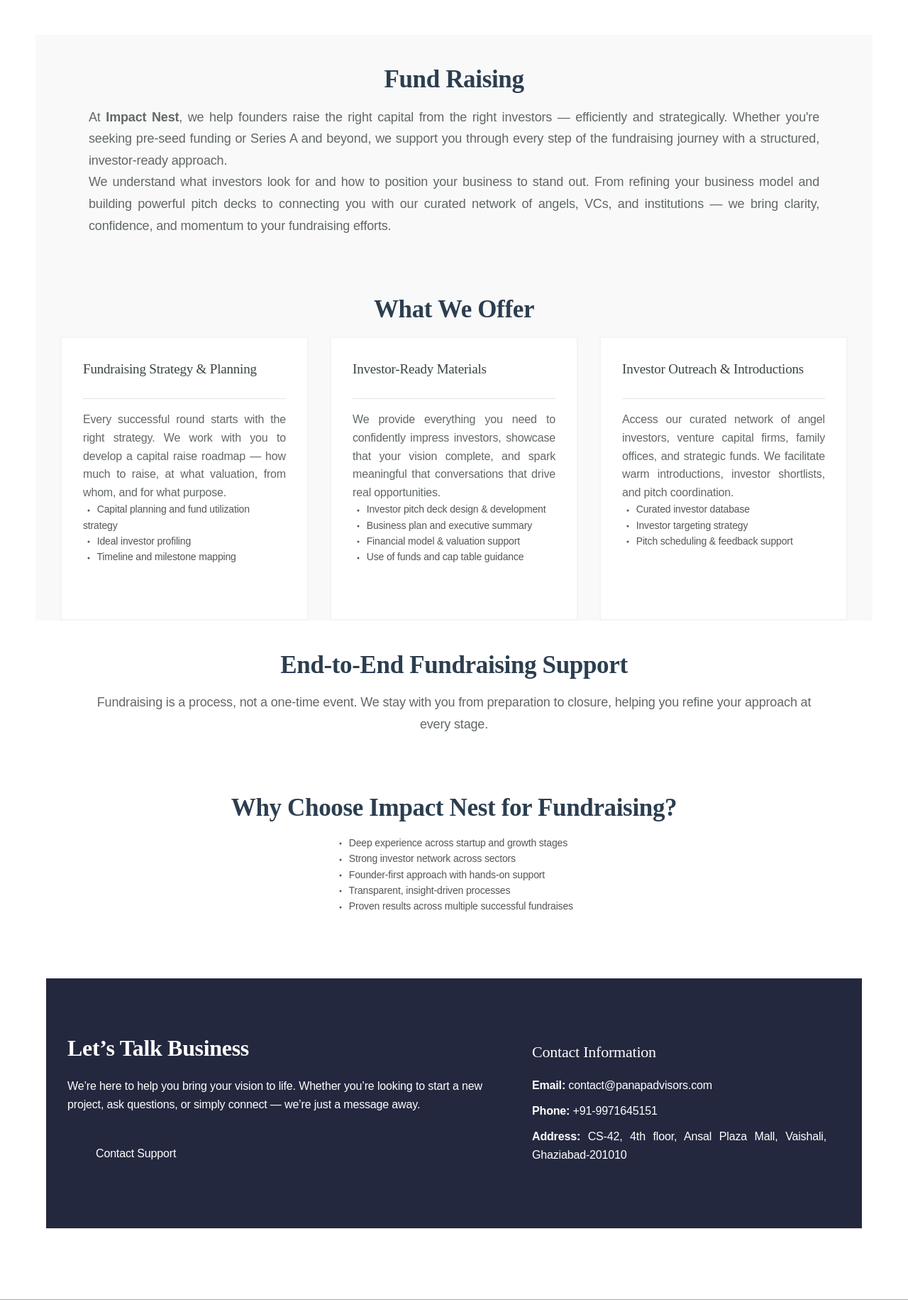
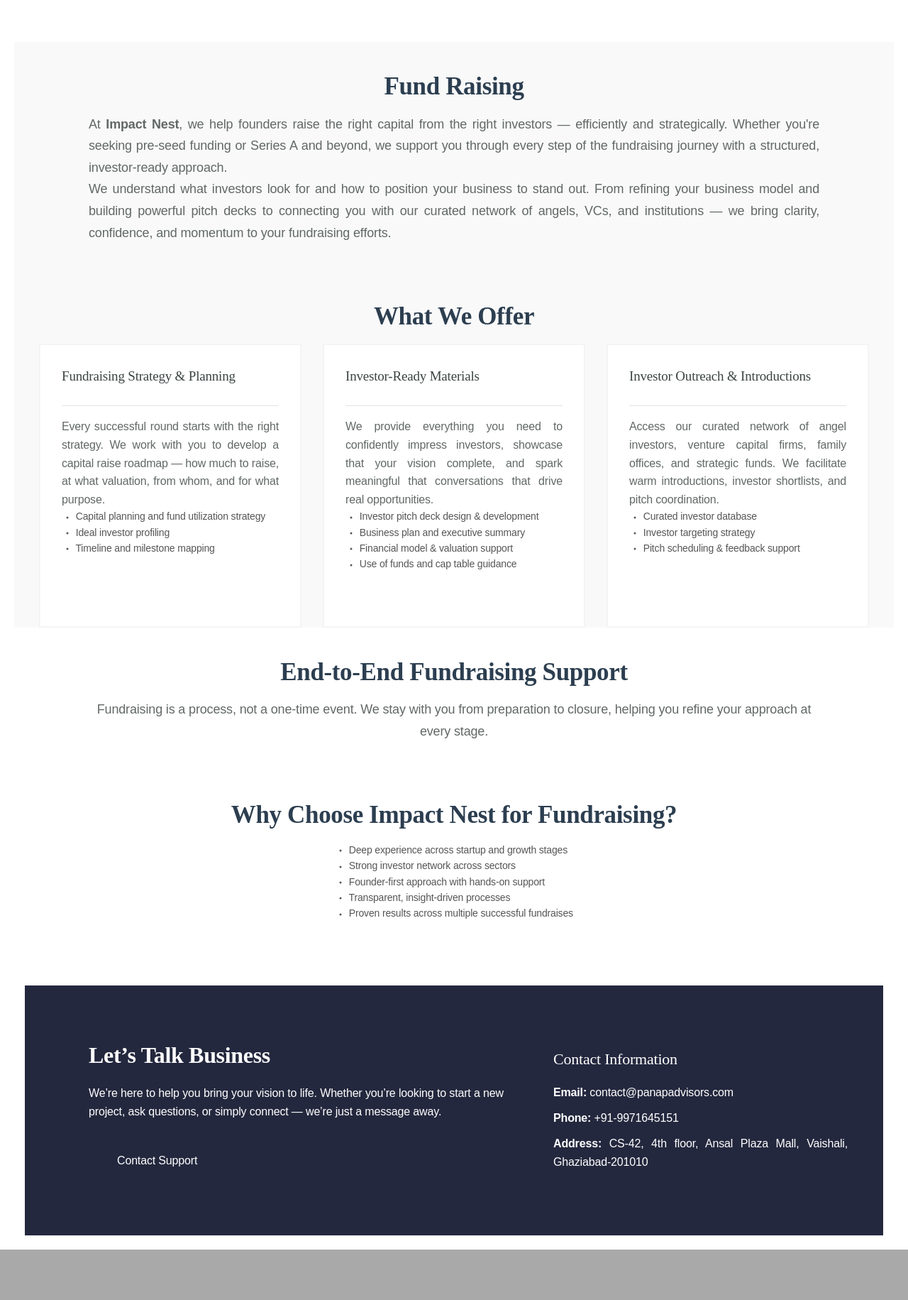
Before and after one commit to harry247302/fundraise, a PHP site: page /our-services-1.php in a window 1280 px wide. Shown: the part 495-2326 px from the top of the page at 71% size. Run offline with PHP 8.4, Linux system fonts and the light colour scheme; some libraries are stand-ins or nearby versions; some web fonts are replaced.

Commit message:
our services-1

```diff
--- a/our-services-1.php
+++ b/our-services-1.php
@@ -183,7 +183,7 @@
 
 
 
-            <section style=" padding: 10px  50px 100px 50px; font-family: Arial, sans-serif;">
+            <section style=" padding: 20px ; font-family: Arial, sans-serif;">
                 <div style=" margin: 0 auto;">
 
 
```
